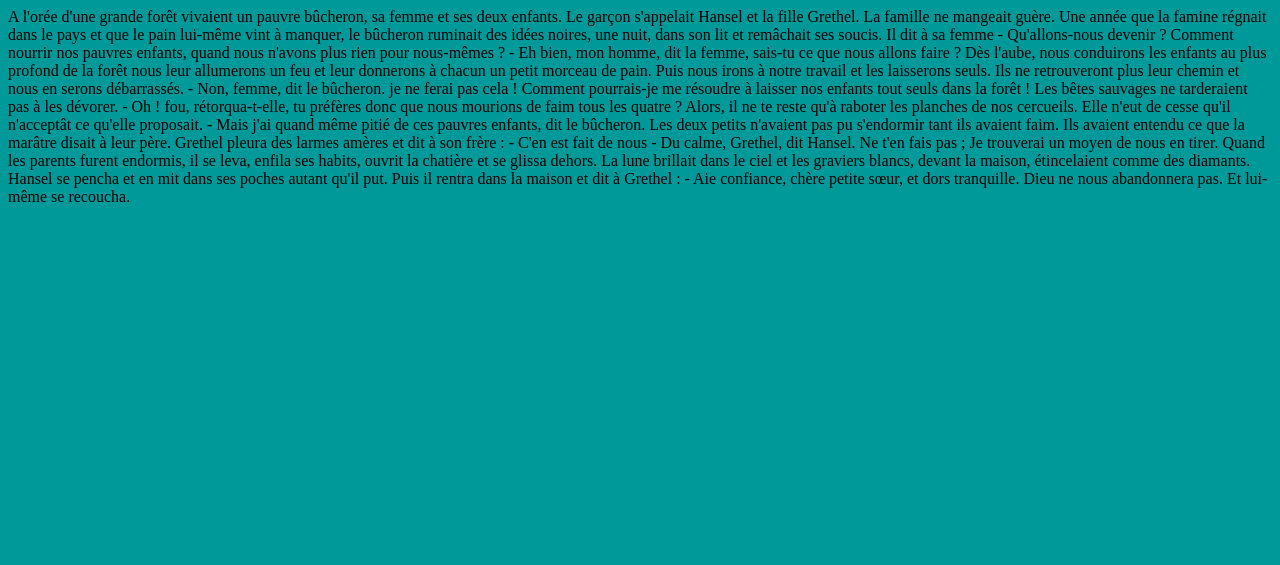
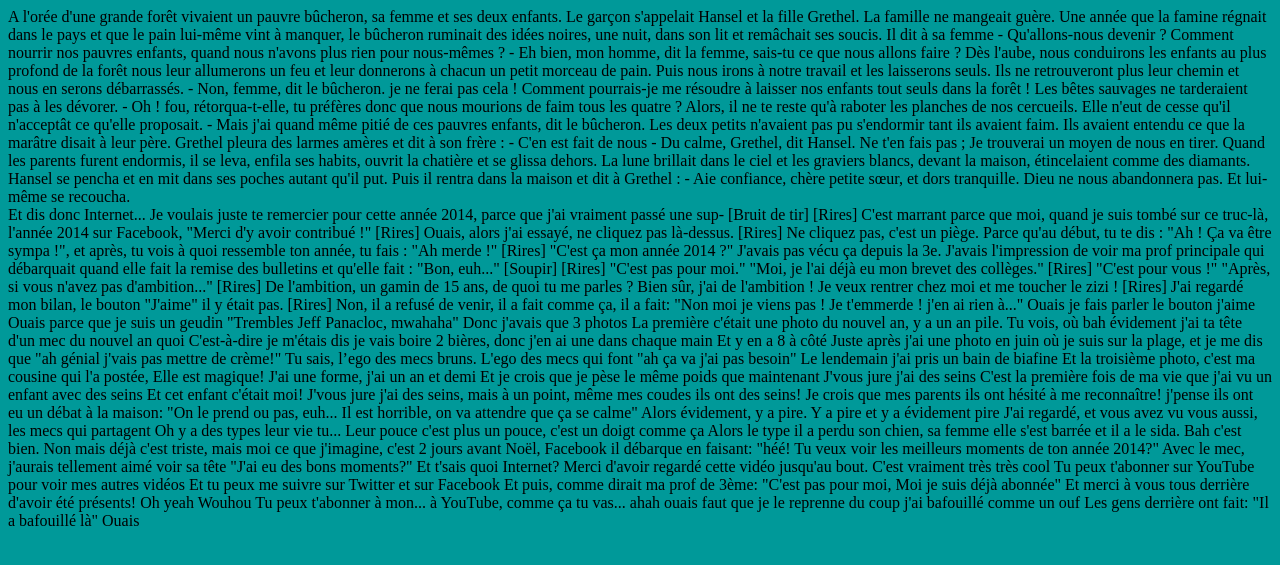
Before and after one commit to taylorhmorris/story-time, a Django app: template templates/notemaker/workshop.html in a window 1280 px wide. Shown: the top 565 px of the page. Run offline with Django 3.2, Linux system fonts and the light colour scheme; the template is opened without the code that fills it, so the values that code supplies are empty.

Commit message:
Add multiple documents to workshop page

```diff
--- a/templates/notemaker/workshop.html
+++ b/templates/notemaker/workshop.html
@@ -7,7 +7,7 @@
 </head>
 <body>
 
-<div id="story">A l'orée d'une grande forêt vivaient un pauvre bûcheron, sa femme et ses deux enfants. Le garçon s'appelait Hansel et la fille Grethel. La famille ne mangeait guère.
+<div class="story">A l'orée d'une grande forêt vivaient un pauvre bûcheron, sa femme et ses deux enfants. Le garçon s'appelait Hansel et la fille Grethel. La famille ne mangeait guère.
 
 Une année que la famine régnait dans le pays et que le pain lui-même vint à manquer, le bûcheron ruminait des idées noires, une nuit, dans son lit et remâchait ses soucis. Il dit à sa femme - Qu'allons-nous devenir ? Comment nourrir nos pauvres enfants, quand nous n'avons plus rien pour nous-mêmes ? - Eh bien, mon homme, dit la femme, sais-tu ce que nous allons faire ?
 
@@ -16,6 +16,92 @@ Dès l'aube, nous conduirons les enfants au plus profond de la forêt nous leur
 Elle n'eut de cesse qu'il n'acceptât ce qu'elle proposait. - Mais j'ai quand même pitié de ces pauvres enfants, dit le bûcheron. Les deux petits n'avaient pas pu s'endormir tant ils avaient faim. Ils avaient entendu ce que la marâtre disait à leur père. Grethel pleura des larmes amères et dit à son frère : - C'en est fait de nous - Du calme, Grethel, dit Hansel. Ne t'en fais pas ; Je trouverai un moyen de nous en tirer.
 
 Quand les parents furent endormis, il se leva, enfila ses habits, ouvrit la chatière et se glissa dehors. La lune brillait dans le ciel et les graviers blancs, devant la maison, étincelaient comme des diamants. Hansel se pencha et en mit dans ses poches autant qu'il put. Puis il rentra dans la maison et dit à Grethel : - Aie confiance, chère petite sœur, et dors tranquille. Dieu ne nous abandonnera pas. Et lui-même se recoucha.</div>
+
+<div class="story">
+Et dis donc Internet...<br>
+Je voulais juste te remercier pour cette année 2014,<br>
+parce que j'ai vraiment passé une sup-<br>
+[Bruit de tir]<br>
+[Rires]<br>
+C'est marrant parce que moi, quand je suis tombé sur ce truc-là,<br>
+l'année 2014 sur Facebook,<br>
+"Merci d'y avoir contribué !"<br>
+[Rires]<br>
+Ouais, alors j'ai essayé, ne cliquez pas là-dessus.<br>
+[Rires]<br>
+Ne cliquez pas, c'est un piège.<br>
+Parce qu'au début, tu te dis : "Ah ! Ça va être sympa !",<br>
+et après, tu vois à quoi ressemble ton année,<br>
+tu fais : "Ah merde !"<br>
+[Rires]<br>
+"C'est ça mon année 2014 ?"<br>
+J'avais pas vécu ça depuis la 3e.<br>
+J'avais l'impression de voir ma prof principale qui débarquait quand elle fait la remise des bulletins<br>
+et qu'elle fait : "Bon, euh..."<br>
+[Soupir]<br>
+[Rires]<br>
+"C'est pas pour moi."<br>
+"Moi, je l'ai déjà eu mon brevet des collèges."<br>
+[Rires]<br>
+"C'est pour vous !"<br>
+"Après, si vous n'avez pas d'ambition..."<br>
+[Rires]<br>
+De l'ambition, un gamin de 15 ans, de quoi tu me parles ?<br>
+Bien sûr, j'ai de l'ambition !<br>
+Je veux rentrer chez moi et me toucher le zizi !<br>
+[Rires]<br>
+J'ai regardé mon bilan, le bouton "J'aime" il y était pas.<br>
+[Rires]<br>
+Non, il a refusé de venir, il a fait comme ça, il a fait:<br>
+"Non moi je viens pas ! Je t'emmerde ! j'en ai rien à..."<br>
+Ouais je fais parler le bouton j'aime<br>
+Ouais parce que je suis un geudin<br>
+"Trembles Jeff Panacloc, mwahaha"<br>
+Donc j'avais que 3 photos<br>
+La première c'était une photo du nouvel an, y a un an pile.<br>
+Tu vois, où bah évidement j'ai ta tête d'un mec du nouvel an quoi<br>
+C'est-à-dire je m'étais dis je vais boire 2 bières, donc j'en ai une dans chaque main<br>
+Et y en a 8 à côté<br>
+Juste après j'ai une photo en juin où je suis sur la plage, et je me dis que
+"ah génial j'vais pas mettre de crème!" Tu sais, l’ego des mecs bruns.<br>
+L'ego des mecs qui font "ah ça va j'ai pas besoin"<br>
+Le lendemain j'ai pris un bain de biafine<br>
+Et la troisième photo, c'est ma cousine qui l'a postée,<br>
+Elle est magique!<br>
+J'ai une forme, j'ai un an et demi<br>
+Et je crois que je pèse le même poids que maintenant<br>
+J'vous jure j'ai des seins<br>
+C'est la première fois de ma vie que j'ai vu un enfant avec des seins<br>
+Et cet enfant c'était moi!<br>
+J'vous jure j'ai des seins, mais à un point, même mes coudes ils ont des seins!<br>
+Je crois que mes parents ils ont hésité à me reconnaître!<br>
+j'pense ils ont eu un débat à la maison: "On le prend ou pas, euh...<br>
+Il est horrible, on va attendre que ça se calme"<br>
+Alors évidement, y a pire.<br>
+Y a pire et y a évidement pire<br>
+J'ai regardé, et vous avez vu vous aussi, les mecs qui partagent<br>
+Oh y a des types leur vie tu...<br>
+Leur pouce c'est plus un pouce, c'est un doigt comme ça<br>
+Alors le type il a perdu son chien, sa femme elle s'est barrée et il a le sida.<br>
+Bah c'est bien.<br>
+Non mais déjà c'est triste, mais moi ce que j'imagine, c'est 2 jours avant Noël,
+Facebook il débarque en faisant: "héé! Tu veux voir les meilleurs moments de ton année 2014?"<br>
+Avec le mec, j'aurais tellement aimé voir sa tête<br>
+"J'ai eu des bons moments?"<br>
+Et t'sais quoi Internet? Merci d'avoir regardé cette vidéo jusqu'au bout.<br>
+C'est vraiment très très cool<br>
+Tu peux t'abonner sur YouTube pour voir mes autres vidéos<br>
+Et tu peux me suivre sur Twitter et sur Facebook<br>
+Et puis, comme dirait ma prof de 3ème: "C'est pas pour moi,<br>
+Moi je suis déjà abonnée"<br>
+Et merci à vous tous derrière d'avoir été présents!<br>
+Oh yeah<br>
+Wouhou<br>
+Tu peux t'abonner à mon... à YouTube, comme ça tu vas...<br>
+ahah ouais faut que je le reprenne du coup j'ai bafouillé comme un ouf<br>
+Les gens derrière ont fait: "Il a bafouillé là"<br>
+Ouais<br>
+</div>
 
 <div id="resultModal" class="modal">
     <div id="modal" class="modal-content">
@@ -41,12 +127,12 @@ function spanifyWords(div){
 }
 
 function spanifyStory(){
-    let text = "<span class='singleSentence'>" + $("#story").text().replace(/[.!?][ \n\r\s\t]/g, function(m){return m[0]+"</span>"+m[1]+"<span class='singleSentence'>"}) + "</span>";
-    $("#story").html(text);
-    $(".singleSentence").each( function( i ) {spanifyWords( $( this ) )} );
-    //$("#story").html(text);
-    console.log($("#story").html());
-
+    $( ".story" ).each( function( index ) {
+        let text = "<span class='singleSentence'>" + $( this ).text().replace(/[.!?][ \n\r\s\t]/g, function(m){return m[0]+"</span>"+m[1]+"<span class='singleSentence'>"}) + "</span>";
+        $( this ).html(text);
+        $( this ).children(".singleSentence").each( function( i ) {spanifyWords( $( this ) )} );
+        console.log($( this ).html());
+    });
 };
 
 $( document ).ready(function() {
```
